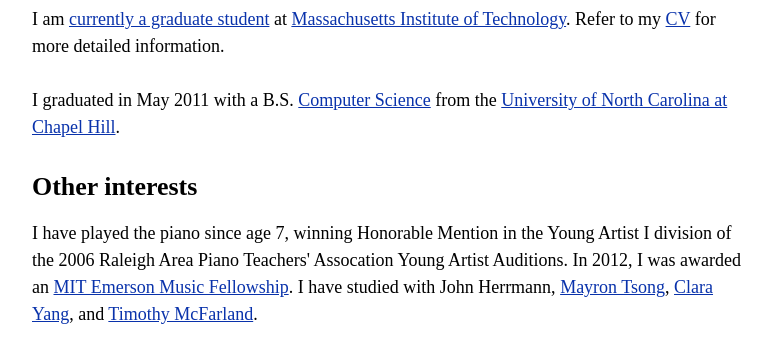
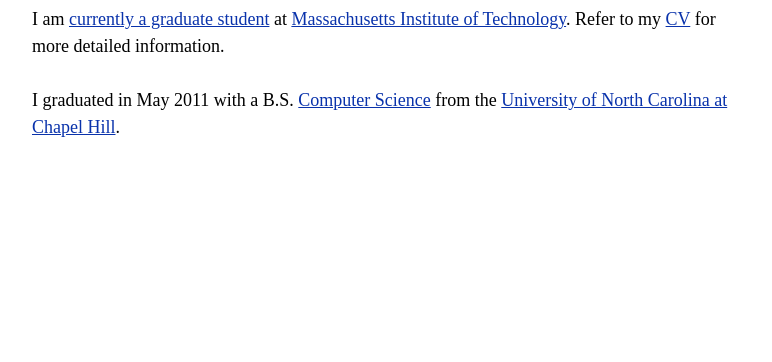
Before and after one commit to aksarkar/www, a plain HTML site: page index.html in a window 1280 px wide. Shown: the part 86-448 px from the top of the page, without its empty margins (248-1020 px from the left). Drawn offline with Linux system fonts and the light colour scheme.

Commit message:
Update research blurbs

```diff
--- a/index.html
+++ b/index.html
@@ -18,17 +18,5 @@
         the <a href="http://www.unc.edu">University of North Carolina at Chapel
         Hill</a>.</p>
     </div>
-    <div id="interests">
-      <h2>Other interests</h2>
-      <p>I have played the piano since age 7, winning Honorable Mention in the
-      Young Artist I division of the 2006 Raleigh Area Piano Teachers'
-      Assocation Young Artist Auditions. In 2012, I was awarded
-      an <a href="http://web.mit.edu/music/performance/emerson.html">MIT
-      Emerson Music Fellowship</a>. I have studied with John
-      Herrmann, <a href="http://www.music.umd.edu/faculty/music_directory/piano/Mayron_Tsong">Mayron
-      Tsong</a>, <a href="http://clarayangpiano.com/">Clara Yang</a>,
-      and <a href="http://www.umb.edu/academics/cla/faculty/timothy_mcfarland">Timothy
-      McFarland</a>.</p>
-    </div>
   </body>
 </html>
```
